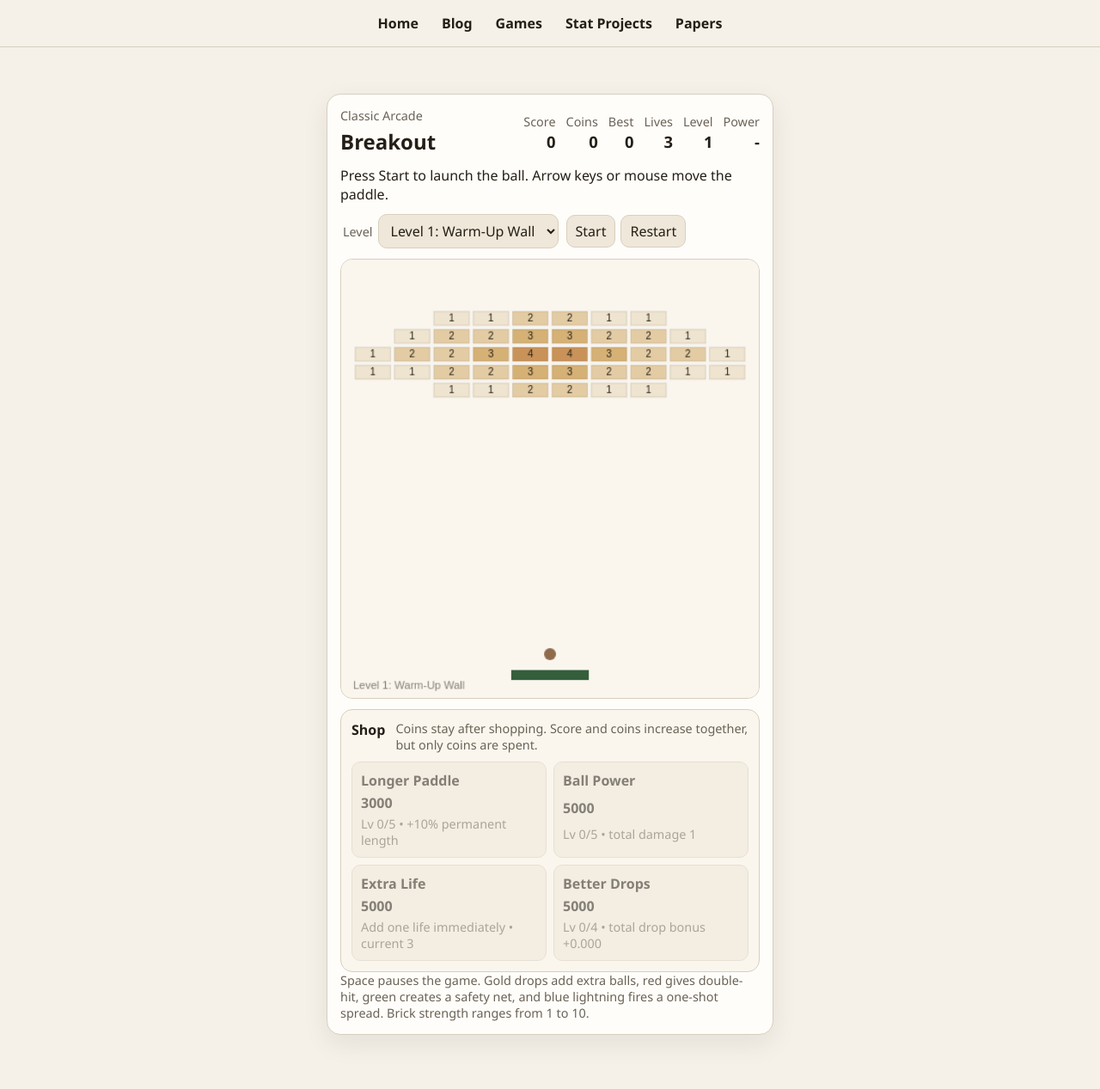
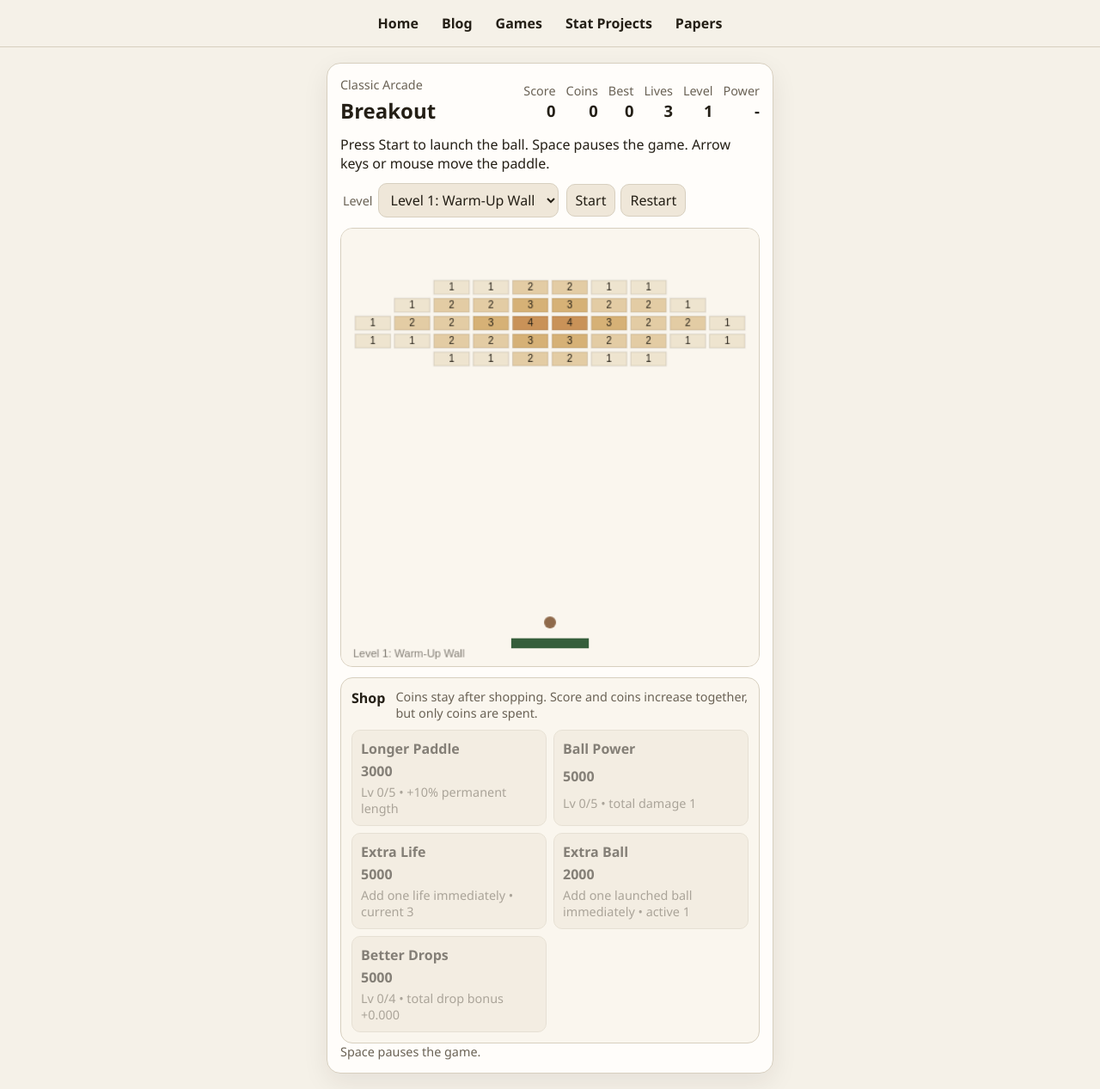
Before and after one commit to kyZhan2002/mypage, a Jekyll site: the page built from projects/breakout/index.html, in a window 1280 px wide and 1267 px high. Shown: the whole window at 86% size. Built offline with Jekyll 4.4.1, drawn with Linux system fonts in a browser that asks for light colours; some of the changed lines change nothing that is shown.

Commit message:
breakout v5

```diff
--- a/projects/breakout/index.html
+++ b/projects/breakout/index.html
@@ -57,7 +57,7 @@ permalink: /projects/breakout/
         </header>
 
         <div class="status-row">
-          <p id="status">Press Start to launch the ball. Arrow keys or mouse move the paddle.</p>
+          <p id="status">Press Start to launch the ball. Space pauses the game. Arrow keys or mouse move the paddle.</p>
           <div class="actions">
             <label class="level-picker" for="level-select">
               <span>Level</span>
@@ -98,6 +98,11 @@ permalink: /projects/breakout/
               <span class="shop-cost">5000</span>
               <span class="shop-detail" id="shop-life-detail">Add one life immediately</span>
             </button>
+            <button class="shop-item" id="buy-multiball" type="button">
+              <span class="shop-name">Extra Ball</span>
+              <span class="shop-cost">2000</span>
+              <span class="shop-detail" id="shop-multiball-detail">Add one launched ball immediately</span>
+            </button>
             <button class="shop-item" id="buy-luck" type="button">
               <span class="shop-name">Better Drops</span>
               <span class="shop-cost">5000</span>
@@ -106,7 +111,7 @@ permalink: /projects/breakout/
           </div>
         </section>
 
-        <p class="hint">Space pauses the game. Gold drops add extra balls, red gives double-hit, green creates a safety net, and blue lightning fires a one-shot spread. Brick strength ranges from 1 to 10.</p>
+        <p class="hint">Space pauses the game. </p>
       </section>
     </main>
 
--- a/projects/breakout/src/game.js
+++ b/projects/breakout/src/game.js
@@ -13,10 +13,12 @@ const restartButton = document.querySelector("#restart-button");
 const buyPaddleButton = document.querySelector("#buy-paddle");
 const buyPowerButton = document.querySelector("#buy-power");
 const buyLifeButton = document.querySelector("#buy-life");
+const buyMultiballButton = document.querySelector("#buy-multiball");
 const buyLuckButton = document.querySelector("#buy-luck");
 const shopPaddleDetail = document.querySelector("#shop-paddle-detail");
 const shopPowerDetail = document.querySelector("#shop-power-detail");
 const shopLifeDetail = document.querySelector("#shop-life-detail");
+const shopMultiballDetail = document.querySelector("#shop-multiball-detail");
 const shopLuckDetail = document.querySelector("#shop-luck-detail");
 
 const WIDTH = canvas.width;
@@ -45,6 +47,7 @@ const UPGRADE_STATE_KEY = "breakout-upgrades";
 const PADDLE_UPGRADE_COST = 3000;
 const POWER_UPGRADE_COST = 5000;
 const LIFE_UPGRADE_COST = 5000;
+const MULTIBALL_SHOP_COST = 2000;
 const LUCK_UPGRADE_COST = 5000;
 const PADDLE_UPGRADE_CAP = 5;
 const POWER_UPGRADE_CAP = 5;
@@ -148,6 +151,148 @@ const LEVELS = [
       [4, 8, 8, 5, 0, 0, 5, 8, 8, 4],
       [3, 8, 8, 4, 8, 8, 4, 8, 8, 3],
       [2, 8, 8, 3, 8, 8, 3, 8, 8, 2],
+    ],
+  },
+  {
+    name: "Saw Teeth",
+    offsetTop: 74,
+    layout: [
+      [0, 0, 9, 0, 11, 11, 0, 9, 0, 0],
+      [0, 9, 10, 12, 0, 0, 12, 10, 9, 0],
+      [8, 10, 12, 14, 4, 4, 14, 12, 10, 8],
+      [0, 9, 11, 13, 0, 0, 13, 11, 9, 0],
+      [0, 0, 10, 0, 12, 12, 0, 10, 0, 0],
+    ],
+  },
+  {
+    name: "Split Reactor",
+    offsetTop: 54,
+    layout: [
+      [10, 0, 11, 0, 14, 14, 0, 11, 0, 10],
+      [11, 0, 12, 0, 16, 16, 0, 12, 0, 11],
+      [12, 4, 13, 0, 18, 18, 0, 13, 4, 12],
+      [13, 5, 14, 0, 20, 20, 0, 14, 5, 13],
+      [12, 4, 13, 0, 18, 18, 0, 13, 4, 12],
+      [11, 0, 12, 0, 16, 16, 0, 12, 0, 11],
+    ],
+  },
+  {
+    name: "Side Vault",
+    offsetTop: 98,
+    layout: [
+      [14, 0, 0, 10, 0, 0, 10, 0, 0, 14],
+      [15, 0, 0, 12, 0, 0, 12, 0, 0, 15],
+      [16, 0, 0, 14, 18, 18, 14, 0, 0, 16],
+      [17, 0, 0, 15, 20, 20, 15, 0, 0, 17],
+      [18, 8, 0, 16, 0, 0, 16, 0, 8, 18],
+      [19, 10, 12, 17, 0, 0, 17, 12, 10, 19],
+    ],
+  },
+  {
+    name: "Prism Steps",
+    offsetTop: 64,
+    layout: [
+      [0, 0, 11, 12, 13, 13, 12, 11, 0, 0],
+      [0, 12, 13, 14, 15, 15, 14, 13, 12, 0],
+      [11, 13, 15, 17, 19, 19, 17, 15, 13, 11],
+      [0, 12, 14, 16, 18, 18, 16, 14, 12, 0],
+      [0, 0, 13, 15, 17, 17, 15, 13, 0, 0],
+      [0, 0, 0, 14, 16, 16, 14, 0, 0, 0],
+    ],
+  },
+  {
+    name: "Tunnels",
+    offsetTop: 86,
+    layout: [
+      [12, 12, 0, 16, 0, 0, 16, 0, 12, 12],
+      [13, 13, 0, 17, 0, 0, 17, 0, 13, 13],
+      [14, 14, 0, 18, 20, 20, 18, 0, 14, 14],
+      [15, 15, 0, 19, 0, 0, 19, 0, 15, 15],
+      [16, 16, 0, 20, 22, 22, 20, 0, 16, 16],
+      [17, 17, 0, 21, 0, 0, 21, 0, 17, 17],
+    ],
+  },
+  {
+    name: "Iron Crown",
+    offsetTop: 44,
+    layout: [
+      [0, 14, 16, 18, 21, 21, 18, 16, 14, 0],
+      [14, 0, 18, 0, 23, 23, 0, 18, 0, 14],
+      [16, 18, 20, 12, 24, 24, 12, 20, 18, 16],
+      [0, 19, 21, 15, 25, 25, 15, 21, 19, 0],
+      [0, 0, 17, 19, 22, 22, 19, 17, 0, 0],
+    ],
+  },
+  {
+    name: "Spiral Lock",
+    offsetTop: 60,
+    layout: [
+      [20, 19, 18, 17, 16, 15, 14, 13, 12, 11],
+      [0, 0, 0, 0, 0, 0, 0, 0, 11, 10],
+      [18, 19, 20, 21, 22, 23, 24, 0, 10, 9],
+      [17, 0, 0, 0, 0, 0, 25, 0, 9, 8],
+      [16, 15, 14, 13, 12, 0, 24, 0, 8, 7],
+      [0, 0, 0, 0, 11, 0, 23, 22, 21, 20],
+    ],
+  },
+  {
+    name: "Pressure Dome",
+    offsetTop: 54,
+    layout: [
+      [0, 0, 15, 18, 21, 21, 18, 15, 0, 0],
+      [0, 16, 19, 22, 24, 24, 22, 19, 16, 0],
+      [15, 18, 22, 25, 0, 0, 25, 22, 18, 15],
+      [0, 16, 19, 23, 25, 25, 23, 19, 16, 0],
+      [0, 0, 15, 18, 21, 21, 18, 15, 0, 0],
+      [0, 14, 17, 21, 24, 24, 21, 17, 14, 0],
+      [13, 15, 18, 22, 0, 0, 22, 18, 15, 13],
+      [0, 12, 15, 19, 21, 21, 19, 15, 12, 0],
+    ],
+  },
+  {
+    name: "Crossfire",
+    offsetTop: 38,
+    layout: [
+      [0, 0, 18, 0, 22, 22, 0, 18, 0, 0],
+      [0, 0, 19, 0, 23, 23, 0, 19, 0, 0],
+      [18, 19, 20, 21, 24, 24, 21, 20, 19, 18],
+      [0, 0, 20, 0, 25, 25, 0, 20, 0, 0],
+      [0, 0, 21, 0, 24, 24, 0, 21, 0, 0],
+      [0, 0, 22, 23, 25, 25, 23, 22, 0, 0],
+      [0, 0, 21, 0, 24, 24, 0, 21, 0, 0],
+      [18, 19, 20, 22, 23, 23, 22, 20, 19, 18],
+      [0, 17, 19, 0, 22, 22, 0, 19, 17, 0],
+    ],
+  },
+  {
+    name: "Cathedral",
+    offsetTop: 34,
+    layout: [
+      [0, 0, 0, 18, 22, 22, 18, 0, 0, 0],
+      [0, 0, 18, 20, 24, 24, 20, 18, 0, 0],
+      [0, 18, 20, 22, 25, 25, 22, 20, 18, 0],
+      [18, 20, 22, 24, 25, 25, 24, 22, 20, 18],
+      [16, 0, 0, 21, 24, 24, 21, 0, 0, 16],
+      [14, 0, 0, 19, 23, 23, 19, 0, 0, 14],
+      [12, 12, 14, 18, 20, 20, 18, 14, 12, 12],
+      [10, 10, 12, 16, 18, 18, 16, 12, 10, 10],
+      [8, 0, 0, 14, 16, 16, 14, 0, 0, 8],
+    ],
+  },
+  {
+    name: "Final Circuit",
+    offsetTop: 36,
+    layout: [
+      [25, 0, 23, 0, 21, 21, 0, 23, 0, 25],
+      [0, 24, 0, 22, 0, 0, 22, 0, 24, 0],
+      [23, 0, 25, 0, 24, 24, 0, 25, 0, 23],
+      [0, 22, 0, 24, 25, 25, 24, 0, 22, 0],
+      [21, 0, 24, 25, 0, 0, 25, 24, 0, 21],
+      [0, 20, 0, 23, 24, 24, 23, 0, 20, 0],
+      [19, 18, 20, 22, 23, 23, 22, 20, 18, 19],
+      [0, 17, 0, 21, 22, 22, 21, 0, 17, 0],
+      [18, 19, 21, 23, 24, 24, 23, 21, 19, 18],
+      [20, 0, 22, 24, 25, 25, 24, 22, 0, 20],
     ],
   },
 ];
@@ -342,7 +487,17 @@ function purchaseLife() {
   render();
 }
 
-  function purchaseLuckUpgrade() {
+function purchaseShopMultiball() {
+  if (!spendCurrency(MULTIBALL_SHOP_COST)) {
+    return;
+  }
+
+  addExtraBall();
+  statusElement.textContent = "Shop purchase: extra ball added.";
+  render();
+}
+
+function purchaseLuckUpgrade() {
   if (state.upgrades.luckLevels >= LUCK_UPGRADE_CAP) {
     statusElement.textContent = "Drop rate boost is already at max level.";
     render();
@@ -361,11 +516,10 @@ function purchaseLife() {
 
 function populateLevelSelect() {
   levelSelect.innerHTML = "";
-  for (let index = 0; index < LEVELS.length; index += 1) {
+  for (let index = 0; index <= state.unlockedLevel; index += 1) {
     const option = document.createElement("option");
     option.value = String(index);
     option.textContent = `Level ${index + 1}: ${LEVELS[index].name}`;
-    option.disabled = index > state.unlockedLevel;
     levelSelect.append(option);
   }
   levelSelect.value = String(state.levelIndex);
@@ -618,6 +772,7 @@ function handleBrickCollision(ball) {
 
     if (brick.hitsRemaining <= 0) {
       awardScore(10);
+      maybeDropPowerUp(brick);
     }
 
     return;
@@ -739,7 +894,7 @@ function activateSafetyNet() {
 function activateLightningVolley() {
   const originX = state.paddle.x + state.paddle.width / 2;
   const originY = state.paddle.y - 4;
-  const count = 15;
+  const count = 40;
   const startAngle = Math.PI + Math.PI / 12;
   const endAngle = (2 * Math.PI) - Math.PI / 12;
 
@@ -799,6 +954,7 @@ function handleLightningBrickCollision(ball) {
     maybeDropPowerUp(brick);
     if (brick.hitsRemaining <= 0) {
       awardScore(10);
+      maybeDropPowerUp(brick);
     }
     return true;
   }
@@ -873,6 +1029,7 @@ function renderShop() {
   shopPaddleDetail.textContent = `Lv ${state.upgrades.paddleLevels}/${PADDLE_UPGRADE_CAP} • +10% permanent length`;
   shopPowerDetail.textContent = `Lv ${state.upgrades.powerLevels}/${POWER_UPGRADE_CAP} • total damage ${1 + state.upgrades.powerLevels}`;
   shopLifeDetail.textContent = `Add one life immediately • current ${state.lives}`;
+  shopMultiballDetail.textContent = `Add one launched ball immediately • active ${state.balls.length}`;
   shopLuckDetail.textContent = `Lv ${state.upgrades.luckLevels}/${LUCK_UPGRADE_CAP} • total drop bonus +${currentDropBonus().toFixed(3)}`;
 
   buyPaddleButton.disabled =
@@ -880,6 +1037,7 @@ function renderShop() {
   buyPowerButton.disabled =
     state.currency < POWER_UPGRADE_COST || state.upgrades.powerLevels >= POWER_UPGRADE_CAP;
   buyLifeButton.disabled = state.currency < LIFE_UPGRADE_COST;
+  buyMultiballButton.disabled = state.currency < MULTIBALL_SHOP_COST;
   buyLuckButton.disabled =
     state.currency < LUCK_UPGRADE_COST || state.upgrades.luckLevels >= LUCK_UPGRADE_CAP;
 }
@@ -911,12 +1069,12 @@ function drawBricks() {
       continue;
     }
 
-    context.fillStyle = BRICK_COLORS[brick.hitsRemaining];
+    context.fillStyle = getBrickColor(brick.hitsRemaining);
     context.fillRect(brick.x, brick.y, brick.width, brick.height);
     context.strokeStyle = "rgba(36, 31, 22, 0.12)";
     context.strokeRect(brick.x, brick.y, brick.width, brick.height);
 
-    context.fillStyle = brick.hitsRemaining >= 6 ? "#fffaf2" : "#241f16";
+    context.fillStyle = brick.hitsRemaining >= 12 ? "#fffaf2" : "#241f16";
     context.font = "10px Avenir Next, sans-serif";
     context.textAlign = "center";
     context.textBaseline = "middle";
@@ -926,6 +1084,19 @@ function drawBricks() {
       brick.y + brick.height / 2 + 0.5,
     );
   }
+}
+
+function getBrickColor(hitsRemaining) {
+  if (BRICK_COLORS[hitsRemaining]) {
+    return BRICK_COLORS[hitsRemaining];
+  }
+
+  const clamped = clamp(hitsRemaining, 11, 25);
+  const ratio = (clamped - 11) / 14;
+  const hue = 18 - ratio * 18;
+  const saturation = 52 + ratio * 18;
+  const lightness = 26 - ratio * 12;
+  return `hsl(${hue} ${saturation}% ${lightness}%)`;
 }
 
 function drawPowerUps() {
@@ -1098,6 +1269,10 @@ buyLifeButton.addEventListener("click", () => {
   purchaseLife();
 });
 
+buyMultiballButton.addEventListener("click", () => {
+  purchaseShopMultiball();
+});
+
 buyLuckButton.addEventListener("click", () => {
   purchaseLuckUpgrade();
 });
```
